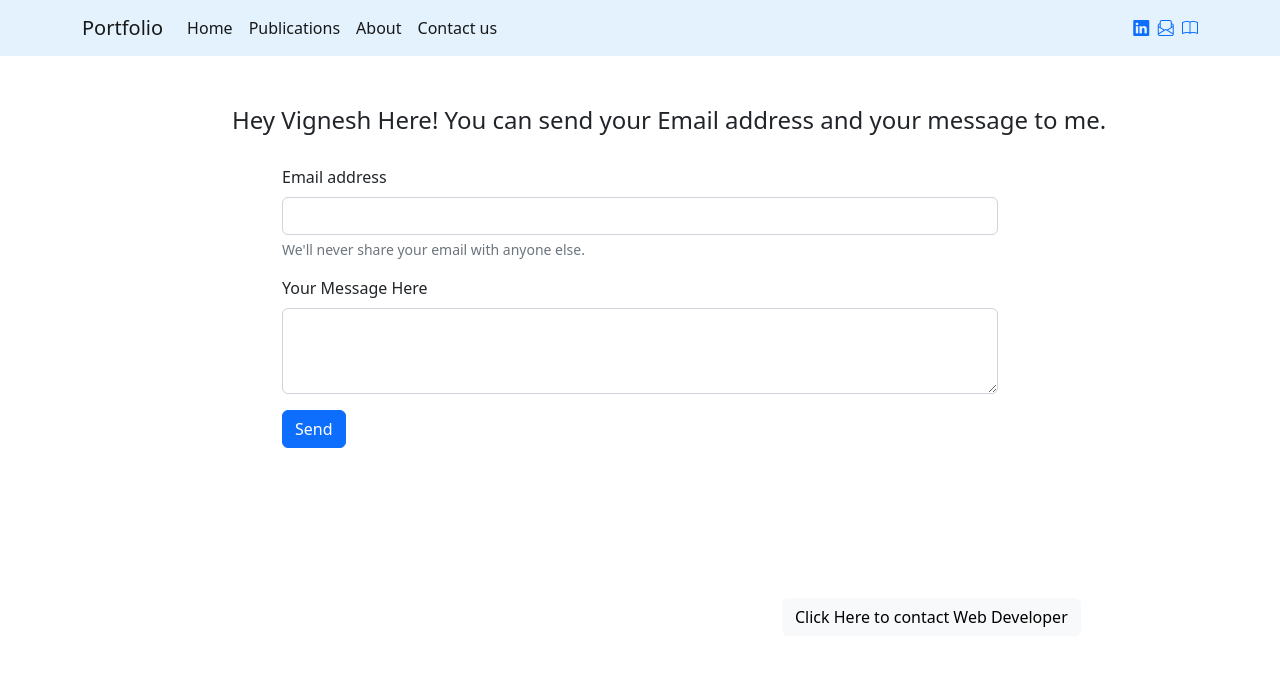
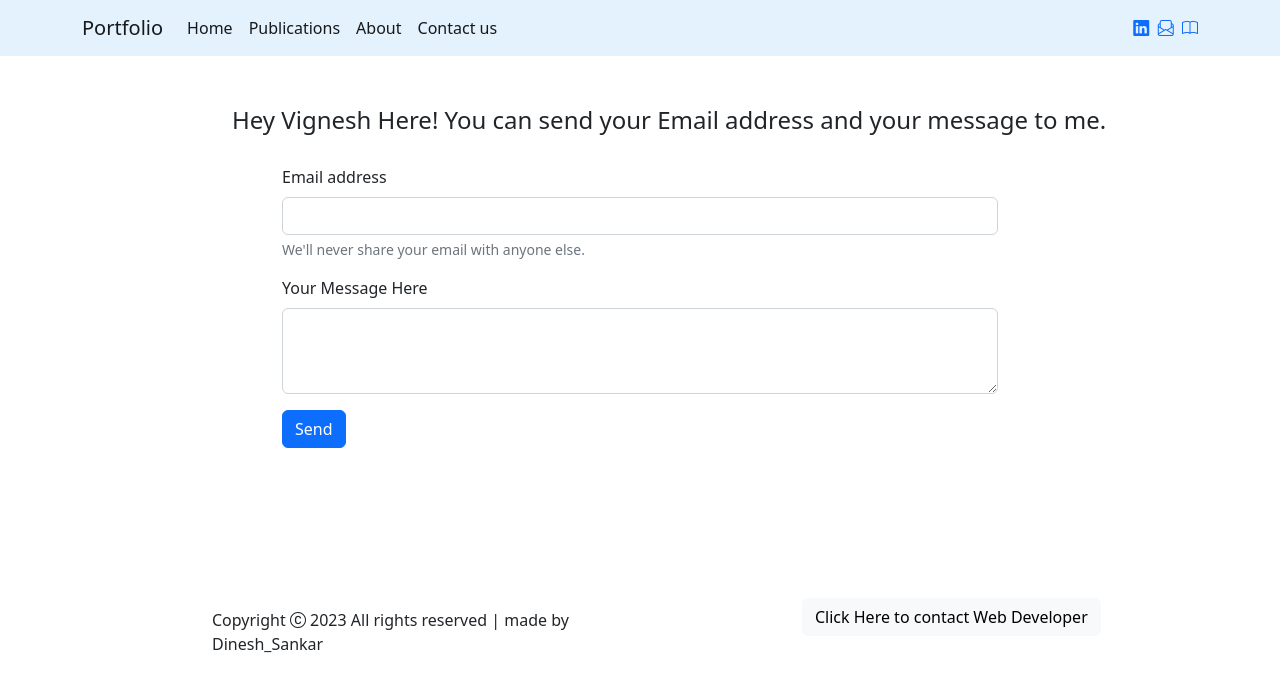
Before and after one commit to Dinesh-sankar/VigneshPortfolioAngular, an Angular app: page /contact-us in a window 1280 px wide. Shown: the top 692 px of the page. Built offline with nearby package versions, Linux system fonts and the light colour scheme.

Commit message:
Added the copyright

```diff
--- a/src/app/contact-us/contact-us.component.css
+++ b/src/app/contact-us/contact-us.component.css
@@ -11,7 +11,13 @@ h4{
     margin-right: 200px;
     margin-top: 30px;
 }
+
+.copy_right{
+    margin-top: 160px;
+    margin-left: 200px;
+}
+
 .web_developer_contact{
     margin-top: 150px;
-    margin-left: 700px;
+    margin-left: 150px;
 }
--- a/src/app/contact-us/contact-us.component.html
+++ b/src/app/contact-us/contact-us.component.html
@@ -14,8 +14,18 @@
             <button type="submit" class="btn btn-primary">Send</button>
           </form>
     </div>
-
-    <div class="web_developer_contact">
-            <button type="button" class="btn btn-light" routerLink="/web-developer">Click Here to contact Web Developer</button>
+</div>
+<div class="container-fluid">
+  <div class="row">
+    <div class="col">
+      <div class="copy_right">
+        <p>Copyright <i class="bi bi-c-circle"></i> 2023 All rights reserved | made by Dinesh_Sankar</p>
+      </div>
     </div>
+    <div class="col">
+      <div class="web_developer_contact">
+        <button type="button" class="btn btn-light" routerLink="/web-developer">Click Here to contact Web Developer</button>
+      </div>
+    </div>
+  </div>
 </div>
```
